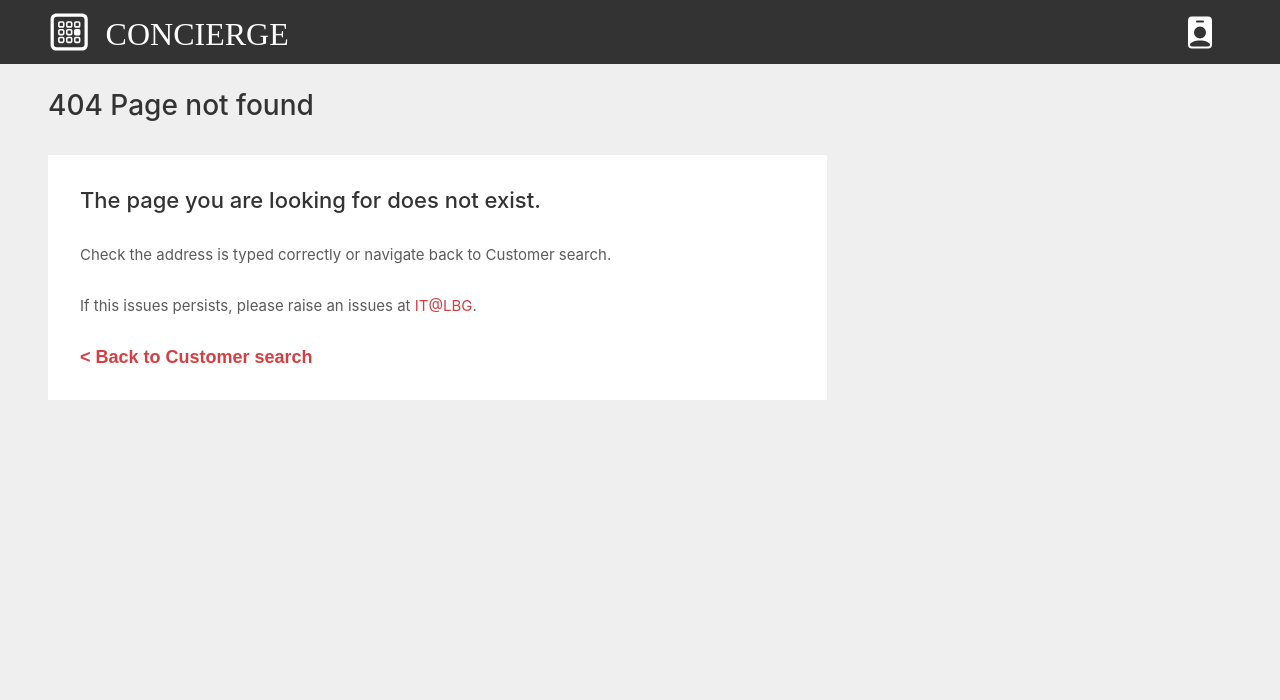
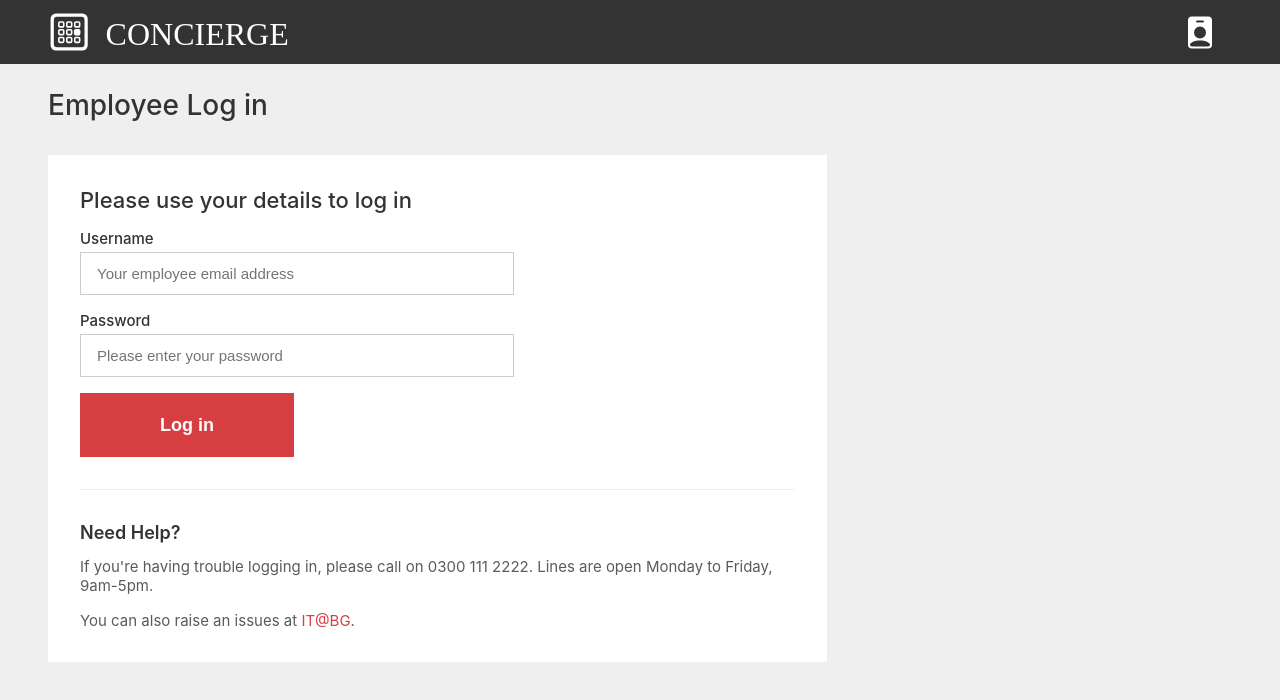
Before and after one commit to alexkinsey/concierge, a React (Create React App) app: page /login in a window 1280 px wide. Shown: the top 700 px of the page. Built offline with nearby package versions, Linux system fonts and the light colour scheme.

Commit message:
created fake customer login

```diff
--- a/src/App.js
+++ b/src/App.js
@@ -11,6 +11,7 @@ import CreateEditCustomer from './components/CreateEditCustomer';
 import AppointmentDetails from './components/AppointmentDetails';
 import CreateEditAppointment from './components/CreateEditAppointment';
 import PageNotFound from './components/PageNotFound';
+import MockLogin from './components/common/MockLogin';
 
 import {
   getCustomersByCustomerSearch,
@@ -124,6 +125,7 @@ function App() {
             }
           />
           <Route path="/*" element={<PageNotFound />} />
+          <Route path="/login" element={<MockLogin />} />
         </Routes>
       </GlobalPageWidth>
     </Router>
--- a/src/components/PageNotFound/index.js
+++ b/src/components/PageNotFound/index.js
@@ -12,8 +12,13 @@ const PageNotFound = () => {
       <Title style={{ gridColumnStart: '1', gridColumnEnd: '3' }}>404 Page not found</Title>
       <Container gap="2">
         <Heading>The page you are looking for does not exist.</Heading>
-        <Text>Check the address is typed correctly or navigate back to Customer search.</Text>
-        <Text>If this issues persists, please raise an issues at <TextAccent>IT@LBG</TextAccent>.</Text>
+        <div>
+          <Text>Check the address is typed correctly or navigate back to Customer search.</Text>
+          <Text>
+            If this issues persists, please raise an issues at <TextAccent>IT@BG</TextAccent>.
+          </Text>
+        </div>
+
         <TextButton onClick={handleBackToCustomerSearch}>{'<'} Back to Customer search</TextButton>
       </Container>
     </TwoColumnBS>
--- /dev/null
+++ b/src/components/common/MockLogin/index.js
@@ -0,0 +1,42 @@
+import React from 'react';
+import { PrimaryButton } from '../../../styles/Button.styles';
+import { Field, FieldGroup, Form, Label } from '../../../styles/Form.styles';
+import { TwoColumnBS, Container, Separator } from '../../../styles/Layout.styles';
+import { Heading, Text, TextLarger, Title, TextAccent } from '../../../styles/Text.styles';
+
+const MockLogin = () => {
+  return (
+    <TwoColumnBS>
+      <Title style={{ gridColumnStart: '1', gridColumnEnd: '3' }}>Employee Log in</Title>
+
+      <Container gap={1}>
+        <Heading>Please use your details to log in</Heading>
+
+        <Form>
+          <FieldGroup>
+            <Label>Username</Label>
+            <Field type="email" placeholder="Your employee email address" />
+          </FieldGroup>
+          <FieldGroup>
+            <Label>Password</Label>
+            <Field type="password" placeholder="Please enter your password" />
+          </FieldGroup>
+          <PrimaryButton>Log in</PrimaryButton>
+        </Form>
+        <Separator />
+        <div>
+          <TextLarger>Need Help?</TextLarger>
+          <Text>
+            If you're having trouble logging in, please call on 0300 111 2222. Lines are open Monday to Friday, 9am-5pm.
+          </Text>
+          <p></p>
+          <Text>
+            You can also raise an issues at <TextAccent>IT@BG</TextAccent>.
+          </Text>
+        </div>
+      </Container>
+    </TwoColumnBS>
+  );
+};
+
+export default MockLogin;
--- a/src/components/common/NavBar/index.js
+++ b/src/components/common/NavBar/index.js
@@ -1,7 +1,13 @@
 import { NavBackground, Aligner, Wrapper, Title, LogoImage, AccountIcon } from './index.style';
 import Logo from '../../../images/logo.svg';
+import { useNavigate } from 'react-router-dom';
 
 const NavBar = () => {
+  const navigate = useNavigate();
+
+  const handleLoginButton = () => {
+    navigate('/login')
+  }
   return (
     <NavBackground>
       <Aligner>
@@ -9,7 +15,7 @@ const NavBar = () => {
           <LogoImage src={Logo}></LogoImage>
           <Title>CONCIERGE</Title>
         </Wrapper>
-        <AccountIcon xmlns="http://www.w3.org/2000/svg" width="32" height="32" fill="white" viewBox="0 0 16 16">
+        <AccountIcon xmlns="http://www.w3.org/2000/svg" width="32" height="32" fill="white" viewBox="0 0 16 16" onClick={handleLoginButton}>
           <path d="M2 2a2 2 0 0 1 2-2h8a2 2 0 0 1 2 2v12a2 2 0 0 1-2 2H4a2 2 0 0 1-2-2V2zm4.5 0a.5.5 0 0 0 0 1h3a.5.5 0 0 0 0-1h-3zM8 11a3 3 0 1 0 0-6 3 3 0 0 0 0 6zm5 2.755C12.146 12.825 10.623 12 8 12s-4.146.826-5 1.755V14a1 1 0 0 0 1 1h8a1 1 0 0 0 1-1v-.245z" />
         </AccountIcon>
       </Aligner>
```
Also changed, not shown: public/index.html (+4 -4 lines), 1 other file (tests, documents, lock files or other folders).
